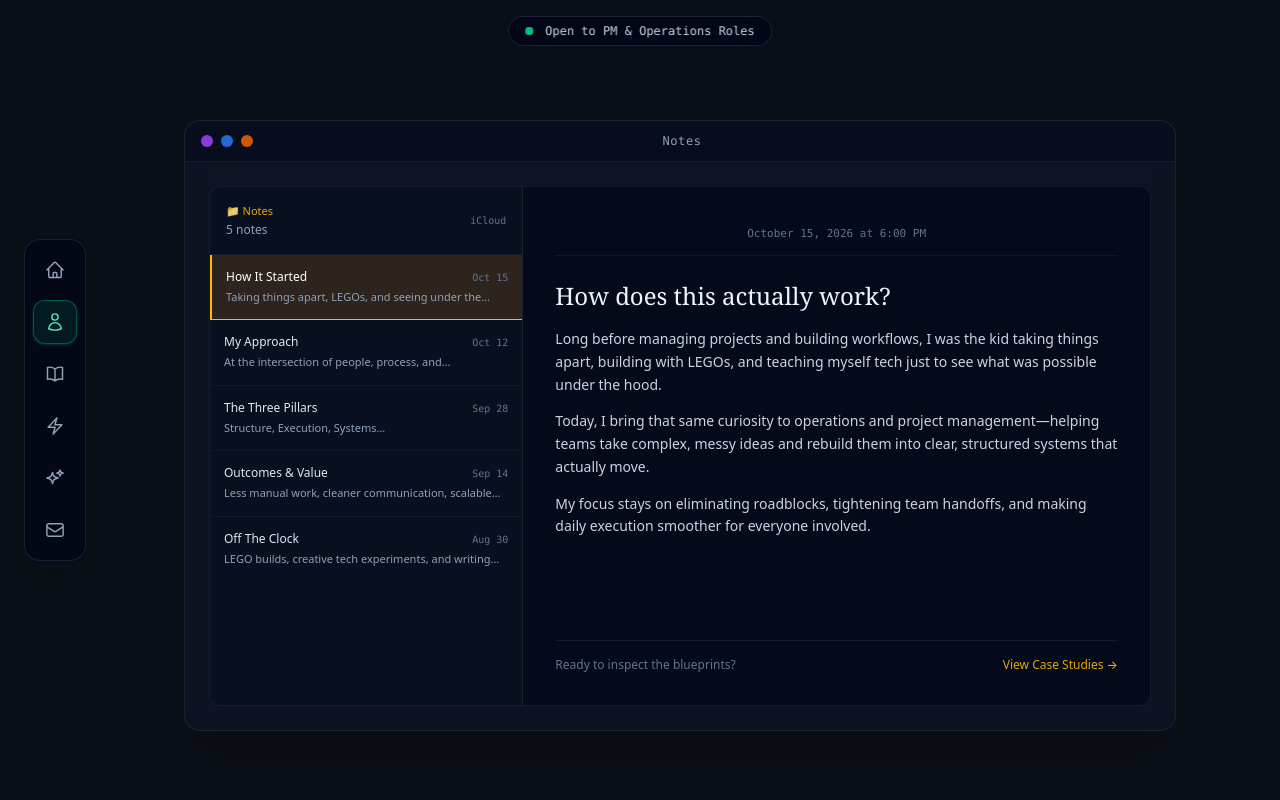
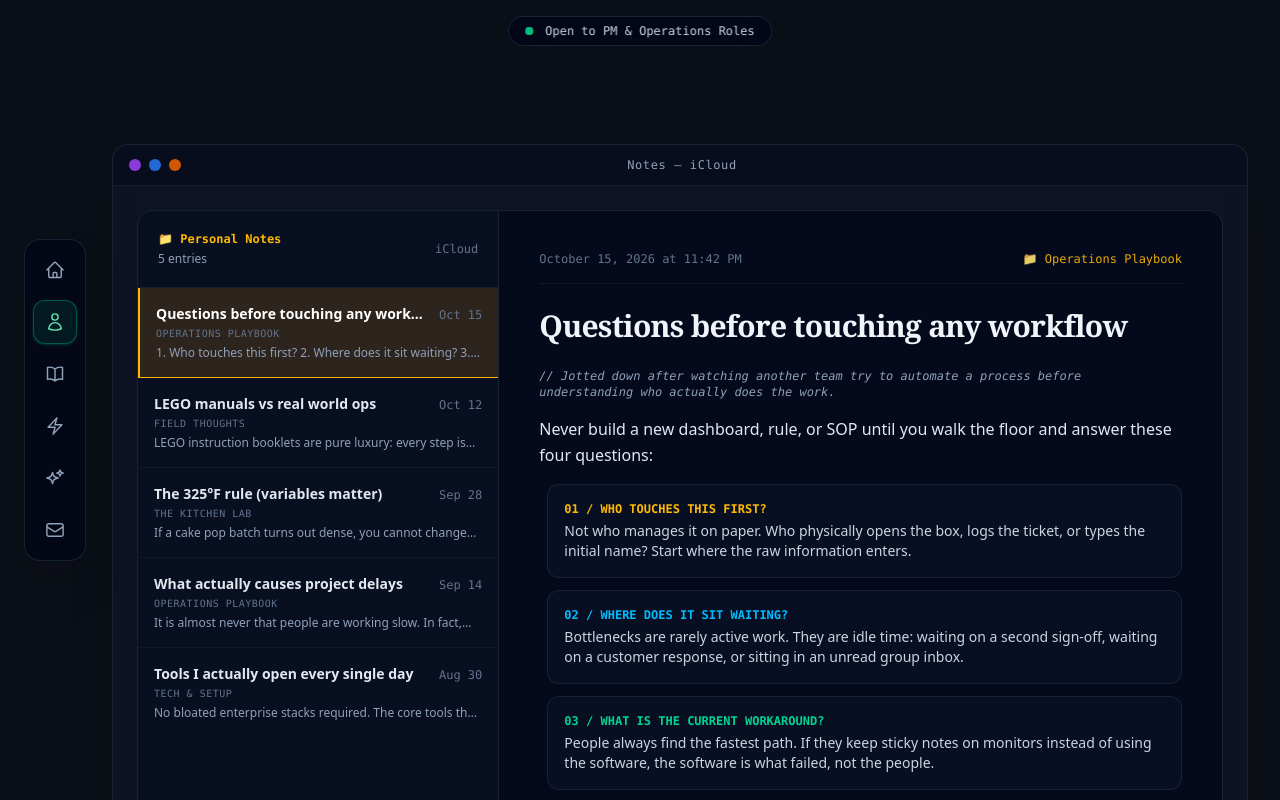
Before and after one commit to tanztylr/portfolio-v3, a Next.js app: page /about in a window 1280 px wide. Shown: the top 800 px of the page. Built offline with nearby package versions, Linux system fonts and the light colour scheme.

Commit message:
feat: complete v3 master portfolio audit with widescreen scaling and authentic copy

```diff
--- a/app/about/page.tsx
+++ b/app/about/page.tsx
@@ -4,129 +4,264 @@ import { useState } from 'react';
 import Link from 'next/link';
 import MacWindow from '../components/MacWindow';
 
-interface NoteSection {
+interface NoteEntry {
   id: string;
   title: string;
+  date: string;
+  time: string;
   preview: string;
-  date: string;
+  folder: string;
+  body: React.ReactNode;
 }
 
-const NOTES: NoteSection[] = [
+const NOTES: NoteEntry[] = [
   {
-    id: 'story',
-    title: 'How It Started',
-    preview: 'Taking things apart, LEGOs, and seeing under the hood...',
+    id: 'workflow-audit',
+    title: 'Questions before touching any workflow',
     date: 'Oct 15',
+    time: 'October 15, 2026 at 11:42 PM',
+    folder: 'Operations Playbook',
+    preview: '1. Who touches this first? 2. Where does it sit waiting? 3. What is the current workaround?...',
+    body: (
+      <div className="space-y-4 text-sm sm:text-base text-slate-200 font-light leading-relaxed">
+        <p className="text-slate-400 italic text-xs font-mono">
+          // Jotted down after watching another team try to automate a process before understanding who actually does the work.
+        </p>
+
+        <p>
+          Never build a new dashboard, rule, or SOP until you walk the floor and answer these four questions:
+        </p>
+
+        <div className="space-y-3 pl-2">
+          <div className="rounded-xl border border-slate-800/80 bg-slate-900/50 p-4">
+            <span className="font-mono text-xs text-amber-400 font-semibold block mb-1">01 / WHO TOUCHES THIS FIRST?</span>
+            <p className="text-slate-300 text-xs sm:text-sm">
+              Not who manages it on paper. Who physically opens the box, logs the ticket, or types the initial name? Start where the raw information enters.
+            </p>
+          </div>
+
+          <div className="rounded-xl border border-slate-800/80 bg-slate-900/50 p-4">
+            <span className="font-mono text-xs text-sky-400 font-semibold block mb-1">02 / WHERE DOES IT SIT WAITING?</span>
+            <p className="text-slate-300 text-xs sm:text-sm">
+              Bottlenecks are rarely active work. They are idle time: waiting on a second sign-off, waiting on a customer response, or sitting in an unread group inbox.
+            </p>
+          </div>
+
+          <div className="rounded-xl border border-slate-800/80 bg-slate-900/50 p-4">
+            <span className="font-mono text-xs text-emerald-400 font-semibold block mb-1">03 / WHAT IS THE CURRENT WORKAROUND?</span>
+            <p className="text-slate-300 text-xs sm:text-sm">
+              People always find the fastest path. If they keep sticky notes on monitors instead of using the software, the software is what failed, not the people.
+            </p>
+          </div>
+
+          <div className="rounded-xl border border-slate-800/80 bg-slate-900/50 p-4">
+            <span className="font-mono text-xs text-rose-400 font-semibold block mb-1">04 / WHO GETS BLAMED WHEN IT BREAKS?</span>
+            <p className="text-slate-300 text-xs sm:text-sm">
+              If the person held accountable has zero control over the handoff steps before them, the workflow design is fundamentally flawed.
+            </p>
+          </div>
+        </div>
+
+        <p className="text-xs font-mono text-slate-400 pt-2">
+          Rule: Fix the handoff before you touch the software.
+        </p>
+      </div>
+    ),
   },
   {
-    id: 'approach',
-    title: 'My Approach',
-    preview: 'At the intersection of people, process, and technology...',
+    id: 'lego-vs-projects',
+    title: 'LEGO manuals vs real world ops',
     date: 'Oct 12',
+    time: 'October 12, 2026 at 2:15 PM',
+    folder: 'Field Thoughts',
+    preview: 'LEGO instruction booklets are pure luxury: every step is numbered, every piece exists, zero missing parts...',
+    body: (
+      <div className="space-y-4 text-sm sm:text-base text-slate-200 font-light leading-relaxed">
+        <p className="text-slate-400 italic text-xs font-mono">
+          // While staring at 3,000 loose pieces of the world map set.
+        </p>
+
+        <p>
+          LEGO manuals are a masterclass in project design. Every single step is numbered. The exact pieces needed are shown in the corner. If you follow the sequence, the build is guaranteed to hold together.
+        </p>
+
+        <p>
+          Real life operations is the exact opposite.
+        </p>
+
+        <ul className="space-y-2 text-xs sm:text-sm text-slate-300 pl-4 list-disc marker:text-amber-400">
+          <li>Half the pieces arrive two weeks late from a vendor who stopped answering emails.</li>
+          <li>Someone skipped steps 12 through 16 because they thought it looked faster.</li>
+          <li>Two people are trying to build the same corner using different versions of the plan.</li>
+        </ul>
+
+        <p>
+          That is why operations work matters so much to me. My job is essentially writing the missing manual: giving people the exact pieces, clear sequencing, and error checks so the entire team can build something stable without burning out.
+        </p>
+      </div>
+    ),
   },
   {
-    id: 'pillars',
-    title: 'The Three Pillars',
-    preview: 'Structure, Execution, Systems...',
+    id: 'baking-variables',
+    title: 'The 325°F rule (variables matter)',
     date: 'Sep 28',
+    time: 'September 28, 2026 at 9:08 PM',
+    folder: 'The Kitchen Lab',
+    preview: 'If a cake pop batch turns out dense, you cannot change the milk, the oven temp, and the bake time all at once...',
+    body: (
+      <div className="space-y-4 text-sm sm:text-base text-slate-200 font-light leading-relaxed">
+        <p className="text-slate-400 italic text-xs font-mono">
+          // Troubleshooting a batch of strawberry pops with scorched bottoms.
+        </p>
+
+        <p>
+          Box instructions always say 350°F. And at 350°F, the bottom crust always turns brown and hard before the center finishes baking, ruining the soft crumble needed for cake pops.
+        </p>
+
+        <p>
+          The fix was dropping to 325°F, swapping water for whole milk, and using melted butter. Perfect moisture, zero browned crust.
+        </p>
+
+        <p className="font-medium text-slate-100">
+          The operations lesson:
+        </p>
+
+        <p className="text-slate-300 text-xs sm:text-sm pl-3 border-l-2 border-pink-400">
+          When a process fails, you cannot change three variables at once. If you adjust the schedule, the staffing, and the tool on the same day, you have no idea which one fixed the problem or which one broke it worse. Change one lever, observe the outcome, then adjust the next.
+        </p>
+      </div>
+    ),
   },
   {
-    id: 'outcomes',
-    title: 'Outcomes & Value',
-    preview: 'Less manual work, cleaner communication, scalable systems...',
+    id: 'why-projects-delay',
+    title: 'What actually causes project delays',
     date: 'Sep 14',
+    time: 'September 14, 2026 at 4:30 PM',
+    folder: 'Operations Playbook',
+    preview: 'It is almost never that people are working slow. In fact, most people are running at 110% trying to patch holes...',
+    body: (
+      <div className="space-y-4 text-sm sm:text-base text-slate-200 font-light leading-relaxed">
+        <p className="text-slate-400 italic text-xs font-mono">
+          // Observations across retail floor management, claims tracking, and launch roadmaps.
+        </p>
+
+        <p>
+          When a deadline slips, leaders usually assume the team was moving too slow. In reality, it is almost always one of three structural bottlenecks:
+        </p>
+
+        <div className="space-y-3 pt-1">
+          <div className="p-3.5 rounded-xl border border-slate-800 bg-slate-900/40">
+            <h4 className="text-xs sm:text-sm font-semibold text-slate-100">1. Ambiguous definitions of &ldquo;Done&rdquo;</h4>
+            <p className="text-xs text-slate-300 font-light mt-1">
+              One person thinks &ldquo;done&rdquo; means the spreadsheet is drafted. The next person thinks it means leadership approved it and sent it to payroll. That disconnect wastes days.
+            </p>
+          </div>
+
+          <div className="p-3.5 rounded-xl border border-slate-800 bg-slate-900/40">
+            <h4 className="text-xs sm:text-sm font-semibold text-slate-100">2. Unclear escalation paths</h4>
+            <p className="text-xs text-slate-300 font-light mt-1">
+              A team member hits a blocker, emails one person, and waits 72 hours for a response because nobody established who to call when a decision needs to happen in 15 minutes.
+            </p>
+          </div>
+
+          <div className="p-3.5 rounded-xl border border-slate-800 bg-slate-900/40">
+            <h4 className="text-xs sm:text-sm font-semibold text-slate-100">3. Scope creep masquerading as &ldquo;just a quick tweak&rdquo;</h4>
+            <p className="text-xs text-slate-300 font-light mt-1">
+              Five minor additions that take &ldquo;ten minutes each&rdquo; will quietly derail a three-week critical path every single time.
+            </p>
+          </div>
+        </div>
+      </div>
+    ),
   },
   {
-    id: 'off-clock',
-    title: 'Off The Clock',
-    preview: 'LEGO builds, creative tech experiments, and writing...',
+    id: 'my-toolkit',
+    title: 'Tools I actually open every single day',
     date: 'Aug 30',
-  },
-];
+    time: 'August 30, 2026 at 8:20 PM',
+    folder: 'Tech & Setup',
+    preview: 'No bloated enterprise stacks required. The core tools that keep my mind organized and projects on schedule...',
+    body: (
+      <div className="space-y-4 text-sm sm:text-base text-slate-200 font-light leading-relaxed">
+        <p className="text-slate-400 italic text-xs font-mono">
+          // The lean stack that keeps work moving without endless software subscription fatigue.
+        </p>
 
-const PILLARS = [
-  {
-    title: 'Structure',
-    description: 'Turning messy ideas into clear, organized plans so everyone knows where to start.',
-  },
-  {
-    title: 'Execution',
-    description: 'Keeping things moving forward and getting the work done right, without the chaos.',
-  },
-  {
-    title: 'Systems',
-    description: 'Setting up tools and workflows that make the work easier and stick around for the long haul.',
-  },
-];
+        <div className="grid grid-cols-1 sm:grid-cols-2 gap-3 pt-1 text-xs">
+          <div className="p-3.5 rounded-xl border border-slate-800 bg-slate-900/50 space-y-1">
+            <span className="font-semibold text-slate-100 block">VS Code &amp; Next.js</span>
+            <p className="text-slate-400 font-light">Where ideas turn into live interactive interfaces.</p>
+          </div>
 
-const OUTCOMES = [
-  {
-    title: 'Less Manual Work',
-    description: 'Automate repetitive tasks so teams stop wasting hours on things that should run on their own.',
-  },
-  {
-    title: 'Smoother Operations',
-    description: 'Clean up messy workflows, unclear handoffs, and scattered processes that slow execution down.',
-  },
-  {
-    title: 'Better System Visibility',
-    description: 'Connect tools, data, and updates so leadership sees progress without constantly chasing people.',
-  },
-  {
-    title: 'Cleaner Communication',
-    description: 'Build structure around status and deliverables so nothing gets lost in translation.',
-  },
-  {
-    title: 'Scalable Systems',
-    description: 'Create operational workflows that grow with the work instead of breaking under pressure.',
-  },
-  {
-    title: 'Clearer Direction',
-    description: 'Turn vague goals and complex challenges into practical next steps people can execute.',
+          <div className="p-3.5 rounded-xl border border-slate-800 bg-slate-900/50 space-y-1">
+            <span className="font-semibold text-slate-100 block">Notion</span>
+            <p className="text-slate-400 font-light">My central brain for study notes, project trackers, and drafts.</p>
+          </div>
+
+          <div className="p-3.5 rounded-xl border border-slate-800 bg-slate-900/50 space-y-1">
+            <span className="font-semibold text-slate-100 block">Google Sheets / Excel</span>
+            <p className="text-slate-400 font-light">For unit costing, COGS modeling, and budget baselines.</p>
+          </div>
+
+          <div className="p-3.5 rounded-xl border border-slate-800 bg-slate-900/50 space-y-1">
+            <span className="font-semibold text-slate-100 block">Physical Sticky Notes &amp; Timers</span>
+            <p className="text-slate-400 font-light">Because nothing beats writing down the top three tasks for today.</p>
+          </div>
+        </div>
+
+        <p className="text-xs text-slate-400 pt-2 font-mono">
+          Setup: Atlanta, GA · MacBook + Windows desktop · Coffee nearby.
+        </p>
+      </div>
+    ),
   },
 ];
 
 export default function AboutPage() {
-  const [activeNote, setActiveNote] = useState<string>('story');
+  const [activeNoteId, setActiveNoteId] = useState<string>('workflow-audit');
+  const activeNote = NOTES.find((n) => n.id === activeNoteId) || NOTES[0];
 
   return (
-    <main className="mx-auto max-w-5xl px-4 py-4 sm:py-6">
-      <MacWindow title="Notes">
-        <div className="grid grid-cols-1 md:grid-cols-12 min-h-[520px] rounded-xl overflow-hidden border border-slate-800/60 bg-slate-950/40">
+    <main className="mx-auto max-w-7xl px-4 sm:px-8 py-8 lg:py-12">
+      <MacWindow title="Notes — iCloud">
+        <div className="grid grid-cols-1 md:grid-cols-12 min-h-[620px] rounded-2xl overflow-hidden border border-slate-800/80 bg-slate-950/40">
 
           {/* LEFT COLUMN: NOTES LIST */}
           <aside className="md:col-span-4 border-b md:border-b-0 md:border-r border-slate-800/80 bg-slate-900/30 flex flex-col">
-            <div className="p-4 border-b border-slate-800/60 flex items-center justify-between">
+            <div className="p-5 border-b border-slate-800/60 flex items-center justify-between">
               <div>
-                <span className="text-[11px] font-medium text-amber-400/90 flex items-center gap-1.5">
-                  📁 Notes
+                <span className="text-xs font-semibold text-amber-400 flex items-center gap-1.5 font-mono">
+                  📁 Personal Notes
                 </span>
-                <p className="text-xs text-slate-400 mt-0.5">5 notes</p>
+                <p className="text-xs text-slate-400 mt-1">{NOTES.length} entries</p>
               </div>
-              <span className="text-[10px] text-slate-500 font-mono">iCloud</span>
+              <span className="text-xs text-slate-500 font-mono">iCloud</span>
             </div>
 
             <div className="divide-y divide-slate-800/40 overflow-y-auto">
               {NOTES.map((note) => {
-                const isSelected = activeNote === note.id;
+                const isSelected = activeNote.id === note.id;
                 return (
                   <button
                     key={note.id}
                     type="button"
-                    onClick={() => setActiveNote(note.id)}
-                    className={`w-full text-left p-3.5 transition-colors cursor-pointer ${
+                    onClick={() => setActiveNoteId(note.id)}
+                    className={`w-full text-left p-4 transition-colors cursor-pointer ${
                       isSelected
                         ? 'bg-amber-500/15 border-l-2 border-amber-400'
                         : 'hover:bg-slate-800/30'
                     }`}
                   >
                     <div className="flex items-baseline justify-between gap-2">
-                      <h3 className={`text-xs font-medium truncate ${isSelected ? 'text-white' : 'text-slate-200'}`}>
+                      <h3 className={`text-sm font-semibold truncate ${isSelected ? 'text-white' : 'text-slate-200'}`}>
                         {note.title}
                       </h3>
-                      <span className="text-[10px] text-slate-500 shrink-0 font-mono">{note.date}</span>
+                      <span className="text-xs text-slate-500 shrink-0 font-mono">{note.date}</span>
                     </div>
-                    <p className="text-[11px] text-slate-400 mt-1 line-clamp-1 font-light">
+                    <span className="text-[10px] font-mono uppercase tracking-wider text-slate-500 block mt-0.5">
+                      {note.folder}
+                    </span>
+                    <p className="text-xs text-slate-400 mt-1 line-clamp-1 font-light">
                       {note.preview}
                     </p>
                   </button>
@@ -136,133 +271,36 @@ export default function AboutPage() {
           </aside>
 
           {/* RIGHT COLUMN: NOTE CANVAS */}
-          <div className="md:col-span-8 p-6 md:p-8 flex flex-col justify-between space-y-6 bg-slate-950/30">
+          <div className="md:col-span-8 p-6 sm:p-10 flex flex-col justify-between space-y-8 bg-slate-950/30">
 
             <div className="space-y-6">
-              {/* Note Timestamp */}
-              <div className="text-center border-b border-slate-800/50 pb-3">
-                <span className="text-[11px] font-mono text-slate-500">
-                  {activeNote === 'story' && 'October 15, 2026 at 6:00 PM'}
-                  {activeNote === 'approach' && 'October 12, 2026 at 2:15 PM'}
-                  {activeNote === 'pillars' && 'September 28, 2026 at 11:30 AM'}
-                  {activeNote === 'outcomes' && 'September 14, 2026 at 4:45 PM'}
-                  {activeNote === 'off-clock' && 'August 30, 2026 at 8:20 PM'}
+              {/* Note Timestamp Header */}
+              <div className="flex flex-col sm:flex-row sm:items-center justify-between border-b border-slate-800/50 pb-4 gap-2">
+                <span className="text-xs font-mono text-slate-500">
+                  {activeNote.time}
+                </span>
+                <span className="text-xs font-mono text-amber-400/90 self-start sm:self-auto">
+                  📁 {activeNote.folder}
                 </span>
               </div>
 
-              {activeNote === 'story' && (
-                <div className="space-y-4">
-                  <h2 className="font-serif text-2xl text-slate-100 font-medium">
-                    How does this actually work?
-                  </h2>
-                  <div className="space-y-3.5 text-sm text-slate-300 leading-relaxed font-light">
-                    <p>
-                      Long before managing projects and building workflows, I was the kid taking things apart, building with LEGOs, and teaching myself tech just to see what was possible under the hood.
-                    </p>
-                    <p>
-                      Today, I bring that same curiosity to operations and project management—helping teams take complex, messy ideas and rebuild them into clear, structured systems that actually move.
-                    </p>
-                    <p>
-                      My focus stays on eliminating roadblocks, tightening team handoffs, and making daily execution smoother for everyone involved.
-                    </p>
-                  </div>
-                </div>
-              )}
+              {/* Note Title */}
+              <h2 className="font-serif text-2xl sm:text-3xl text-slate-100 font-semibold tracking-tight">
+                {activeNote.title}
+              </h2>
 
-              {activeNote === 'approach' && (
-                <div className="space-y-4">
-                  <h2 className="font-serif text-2xl text-slate-100 font-medium">
-                    At the intersection of people, process, and technology.
-                  </h2>
-                  <div className="space-y-3.5 text-sm text-slate-300 leading-relaxed font-light">
-                    <p>
-                      My approach comes down to basic curiosity: I like figuring out how things work, spotting where they break down, and building a cleaner, simpler path forward.
-                    </p>
-                    <p>
-                      Whether that’s mapping out an end-to-end project, organizing a chaotic workflow, or designing digital tools, I focus on creating systems that make everyone’s job easier.
-                    </p>
-                  </div>
-
-                  <div className="rounded-xl border border-slate-800/80 bg-slate-900/40 p-4 grid grid-cols-2 gap-4 text-xs mt-6">
-                    <div>
-                      <span className="text-[10px] uppercase font-mono text-slate-500 block">Location</span>
-                      <span className="text-slate-200 font-medium mt-1 block">Atlanta, GA (Remote-Friendly)</span>
-                    </div>
-                    <div>
-                      <span className="text-[10px] uppercase font-mono text-slate-500 block">Focus</span>
-                      <span className="text-slate-200 font-medium mt-1 block">PM · Operations · Digital Products</span>
-                    </div>
-                  </div>
-                </div>
-              )}
-
-              {activeNote === 'pillars' && (
-                <div className="space-y-4">
-                  <h2 className="font-serif text-2xl text-slate-100 font-medium">
-                    What Defines My Work
-                  </h2>
-                  <div className="space-y-3">
-                    {PILLARS.map((pillar) => (
-                      <div
-                        key={pillar.title}
-                        className="rounded-xl border border-slate-800/80 bg-slate-900/30 p-4"
-                      >
-                        <h3 className="text-sm font-semibold text-amber-400/90">{pillar.title}</h3>
-                        <p className="text-xs text-slate-300 font-light mt-1.5 leading-relaxed">
-                          {pillar.description}
-                        </p>
-                      </div>
-                    ))}
-                  </div>
-                </div>
-              )}
-
-              {activeNote === 'outcomes' && (
-                <div className="space-y-4">
-                  <h2 className="font-serif text-2xl text-slate-100 font-medium">
-                    Measurable Outcomes
-                  </h2>
-                  <div className="grid gap-3 sm:grid-cols-2">
-                    {OUTCOMES.map((outcome) => (
-                      <div
-                        key={outcome.title}
-                        className="rounded-xl border border-slate-800/70 bg-slate-900/30 p-4 space-y-1.5"
-                      >
-                        <h3 className="text-xs font-semibold text-slate-200">{outcome.title}</h3>
-                        <p className="text-[11px] text-slate-400 font-light leading-relaxed">
-                          {outcome.description}
-                        </p>
-                      </div>
-                    ))}
-                  </div>
-                </div>
-              )}
-
-              {activeNote === 'off-clock' && (
-                <div className="space-y-4">
-                  <h2 className="font-serif text-2xl text-slate-100 font-medium">
-                    Off The Clock
-                  </h2>
-                  <div className="space-y-3.5 text-sm text-slate-300 leading-relaxed font-light">
-                    <p>
-                      When I am not designing workflows, I am usually building something—putting together complex LEGO sets, experimenting with new software, or writing.
-                    </p>
-                    <p>
-                      That hands-on tinker mindset carries straight into my daily operations work: I stay focused on turning plans into smooth, practical execution.
-                    </p>
-                  </div>
-                </div>
-              )}
+              {/* Note Body */}
+              <div>{activeNote.body}</div>
             </div>
 
-            {/* Bottom Project Navigation */}
-            <div className="pt-4 border-t border-slate-800/60 flex items-center justify-between">
-              <span className="text-xs text-slate-500">Ready to inspect the blueprints?</span>
+            {/* Bottom Navigation Link */}
+            <div className="pt-6 border-t border-slate-800/60 flex items-center justify-between text-xs sm:text-sm">
+              <span className="text-slate-400">Want to see these principles in real projects?</span>
               <Link
                 href="/projects"
-                className="text-xs font-medium text-amber-400/90 hover:text-amber-300 transition"
+                className="font-semibold text-amber-400 hover:text-amber-300 transition"
               >
-                View Case Studies →
+                Inspect Blueprints →
               </Link>
             </div>
 
```
